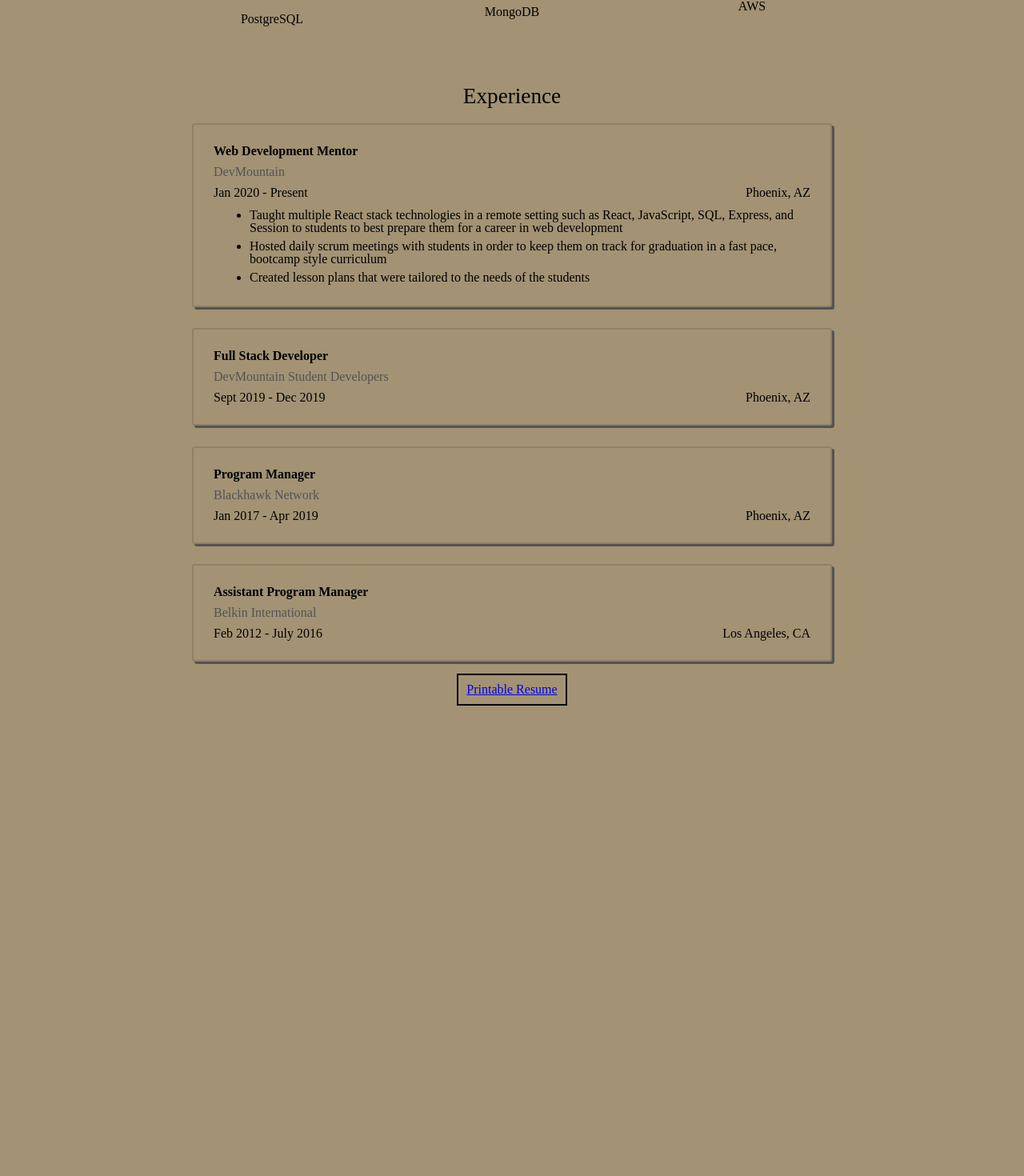
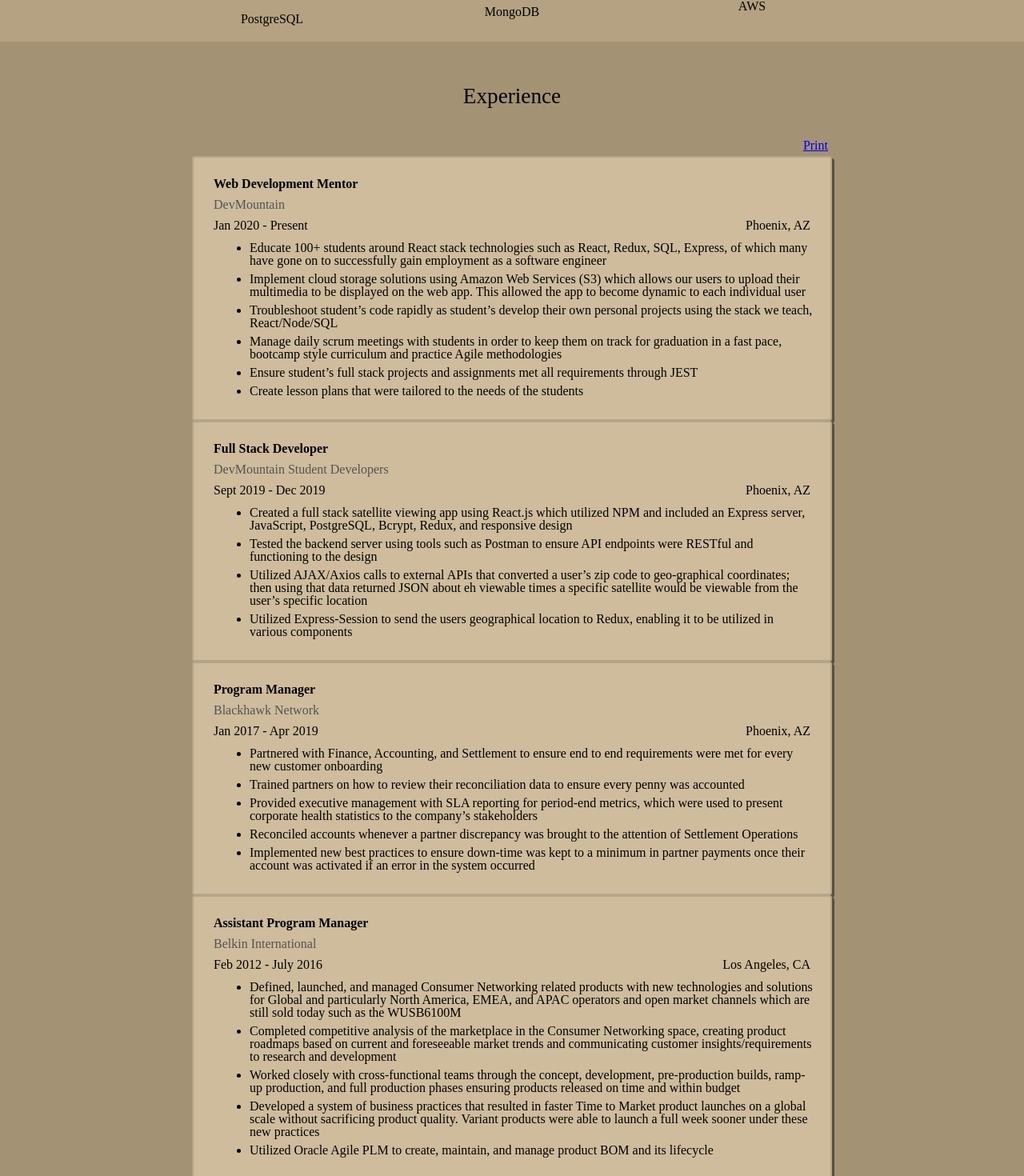
Before and after one commit to iamnitinmisra/new-portfolio, a React (Create React App) app: page / in a window 1280 px wide. Shown: the part 1153-2623 px from the top of the page at 80% size. Before the commit the page ends 2055 px from the top, so only its background shows below. Built offline with nearby package versions, Linux system fonts and the light colour scheme.

Commit message:
formatting/added to experience

```diff
--- a/src/components/portfolio/Portfolio.css
+++ b/src/components/portfolio/Portfolio.css
@@ -34,7 +34,7 @@
 #inner-container {
   height: 200vh;
   background: #a39274;
-  margin: 0 auto;
+  /* margin: 0 auto; */
 }
 
 @media (max-width: 72px) {
--- a/src/components/portfolio/experience/Experience.css
+++ b/src/components/portfolio/experience/Experience.css
@@ -1,5 +1,6 @@
 #experience-container {
   height: 850px;
+  width: 100vw;
   display: flex;
   flex-direction: column;
   align-items: center;
@@ -55,18 +56,25 @@
 #resume-btn {
   margin-top: 15px;
   background: none;
-  border: 2px solid;
-  padding: 10px;
+  display: flex;
+  /* border: 2px solid; */
+  padding: 5px;
+  justify-content: flex-end;
+  width: 800px;
 }
+
+/* .print-resume-btn{
+} */
 
 .card {
   width: 90%;
   padding: 20px;
   display: flex;
+  background: #cebc9d;
   flex-direction: column;
   justify-content: center;
   border: 2px solid rgba(0, 0, 0, 0.125);
-  box-shadow: 3px 3px rgb(83, 83, 83);
+  box-shadow: 3px 3px  #575043;
   border-radius: 0.2rem;
 }
 
--- a/src/components/portfolio/experience/Experience.js
+++ b/src/components/portfolio/experience/Experience.js
@@ -5,6 +5,16 @@
   return (
     <div id="experience-container">
       <h2>Experience</h2>
+      <div id="resume-btn">
+        <a
+          href="https://drive.google.com/open?id=0B9sXP0gSC3wtN0dLMGdfLXkzLXRyMS1MRTU4MzdDRjBZcFNr"
+          target="_blank"
+          className="print-resume-btn"
+          rel="noopener noreferrer"
+        >
+          Print
+        </a>
+      </div>
       <div id="cards-container">
         <div className="card">
           <h3 className="xp-position text">Web Development Mentor</h3>
@@ -15,16 +25,31 @@
           </div>
           <ul>
             <li>
-              Taught multiple React stack technologies in a remote setting such
-              as React, JavaScript, SQL, Express, and Session to students to
-              best prepare them for a career in web development
+              Educate 100+ students around React stack technologies such as
+              React, Redux, SQL, Express, of which many have gone on to
+              successfully gain employment as a software engineer
             </li>
             <li>
-              Hosted daily scrum meetings with students in order to keep them on
-              track for graduation in a fast pace, bootcamp style curriculum
+              Implement cloud storage solutions using Amazon Web Services (S3)
+              which allows our users to upload their multimedia to be displayed
+              on the web app. This allowed the app to become dynamic to each
+              individual user
             </li>
             <li>
-              Created lesson plans that were tailored to the needs of the
+              Troubleshoot student’s code rapidly as student’s develop their own
+              personal projects using the stack we teach, React/Node/SQL
+            </li>
+            <li>
+              Manage daily scrum meetings with students in order to keep them on
+              track for graduation in a fast pace, bootcamp style curriculum and
+              practice Agile methodologies
+            </li>
+            <li>
+              Ensure student’s full stack projects and assignments met all
+              requirements through JEST
+            </li>
+            <li>
+              Create lesson plans that were tailored to the needs of the
               students
             </li>
           </ul>
@@ -36,6 +61,27 @@
             <p className="xp-dates text">Sept 2019 - Dec 2019</p>
             <p className="xp-dates text">Phoenix, AZ</p>
           </div>
+          <ul>
+            <li>
+              Created a full stack satellite viewing app using React.js which
+              utilized NPM and included an Express server, JavaScript,
+              PostgreSQL, Bcrypt, Redux, and responsive design
+            </li>
+            <li>
+              Tested the backend server using tools such as Postman to ensure
+              API endpoints were RESTful and functioning to the design
+            </li>
+            <li>
+              Utilized AJAX/Axios calls to external APIs that converted a user’s
+              zip code to geo-graphical coordinates; then using that data
+              returned JSON about eh viewable times a specific satellite would
+              be viewable from the user’s specific location
+            </li>
+            <li>
+              Utilized Express-Session to send the users geographical location
+              to Redux, enabling it to be utilized in various components
+            </li>
+          </ul>
         </div>
         <div className="card">
           <h3 className="xp-position text">Program Manager</h3>
@@ -44,6 +90,30 @@
             <p className="xp-dates text">Jan 2017 - Apr 2019</p>
             <p className="xp-dates text">Phoenix, AZ</p>
           </div>
+          <ul>
+            <li>
+              Partnered with Finance, Accounting, and Settlement to ensure end
+              to end requirements were met for every new customer onboarding
+            </li>
+            <li>
+              Trained partners on how to review their reconciliation data to
+              ensure every penny was accounted
+            </li>
+            <li>
+              Provided executive management with SLA reporting for period-end
+              metrics, which were used to present corporate health statistics to
+              the company’s stakeholders
+            </li>
+            <li>
+              Reconciled accounts whenever a partner discrepancy was brought to
+              the attention of Settlement Operations
+            </li>
+            <li>
+              Implemented new best practices to ensure down-time was kept to a
+              minimum in partner payments once their account was activated if an
+              error in the system occurred
+            </li>
+          </ul>
         </div>
         <div className="card">
           <h3 className="xp-position text">Assistant Program Manager</h3>
@@ -51,18 +121,38 @@
           <div>
             <p className="xp-dates text">Feb 2012 - July 2016</p>
             <p className="xp-dates text">Los Angeles, CA</p>
-          </div>
+          </div>{" "}
+          <ul>
+            <li>
+              Defined, launched, and managed Consumer Networking related
+              products with new technologies and solutions for Global and
+              particularly North America, EMEA, and APAC operators and open
+              market channels which are still sold today such as the WUSB6100M
+            </li>
+            <li>
+              Completed competitive analysis of the marketplace in the Consumer
+              Networking space, creating product roadmaps based on current and
+              foreseeable market trends and communicating customer
+              insights/requirements to research and development
+            </li>
+            <li>
+              Worked closely with cross-functional teams through the concept,
+              development, pre-production builds, ramp-up production, and full
+              production phases ensuring products released on time and within
+              budget
+            </li>
+            <li>
+              Developed a system of business practices that resulted in faster
+              Time to Market product launches on a global scale without
+              sacrificing product quality. Variant products were able to launch
+              a full week sooner under these new practices
+            </li>
+            <li>
+              Utilized Oracle Agile PLM to create, maintain, and manage product
+              BOM and its lifecycle
+            </li>
+          </ul>
         </div>
-      </div>
-      <div id="resume-btn">
-        <a
-          href="https://drive.google.com/open?id=0B9sXP0gSC3wtN0dLMGdfLXkzLXRyMS1MRTU4MzdDRjBZcFNr"
-          target="_blank"
-          className="print-resume-btn"
-          rel="noopener noreferrer"
-        >
-          Printable Resume
-        </a>
       </div>
     </div>
   );
--- a/src/components/portfolio/identity/Identity.css
+++ b/src/components/portfolio/identity/Identity.css
@@ -1,5 +1,6 @@
 #identity-container {
   background: #a39274;
+  margin: 0 auto;
   display: flex;
   justify-content: center;
   padding-top: 100px;
@@ -54,9 +55,10 @@
 
 @media (min-width: 1280px) {
   #identity-container {
-    width: 1280px;
+    width: 100vw;
     height: 670px;
-    justify-content: space-around;
+    justify-content: center;
+    align-items: center;
   }
 
   .identity-title {
--- a/src/components/portfolio/skills/Skills.css
+++ b/src/components/portfolio/skills/Skills.css
@@ -1,8 +1,10 @@
 #skills-container {
   display: flex;
+  width: 100vw;
   align-items: center;
   flex-wrap: wrap;
   flex-direction: column;
+  background: #b4a282;
 }
 
 #skills-container h2 {
```
